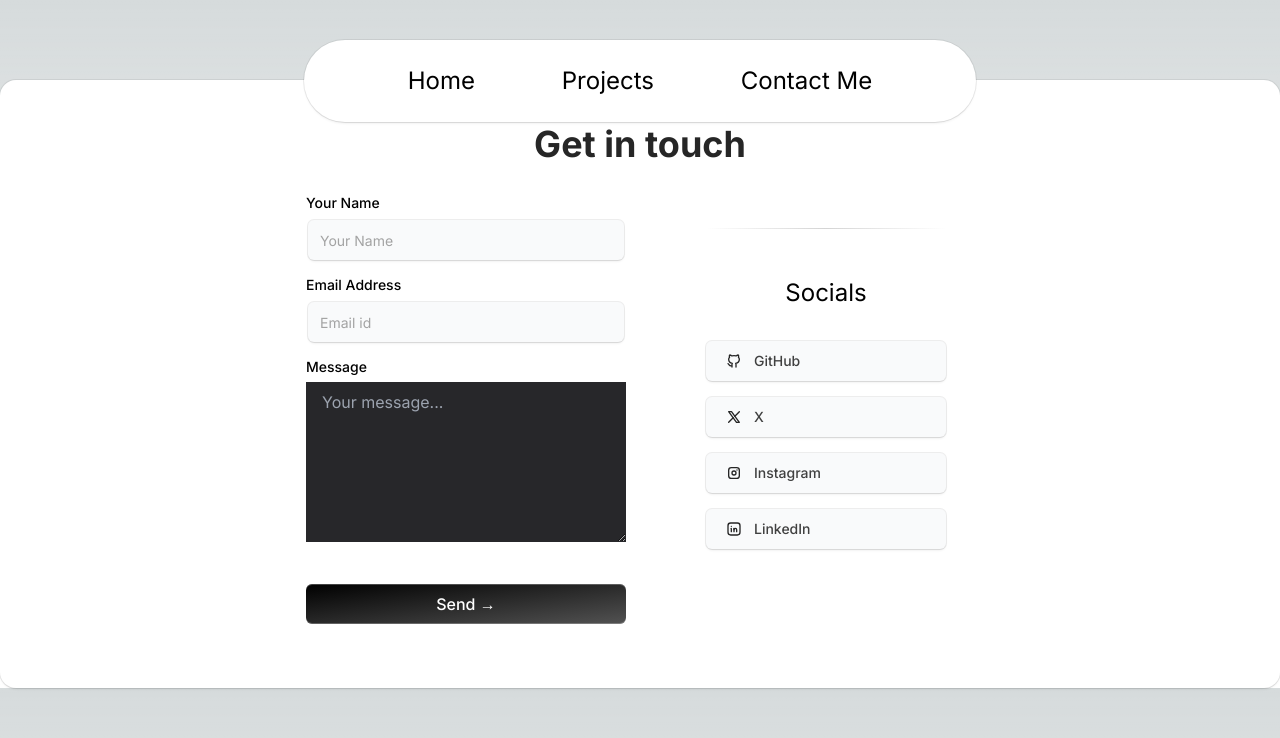
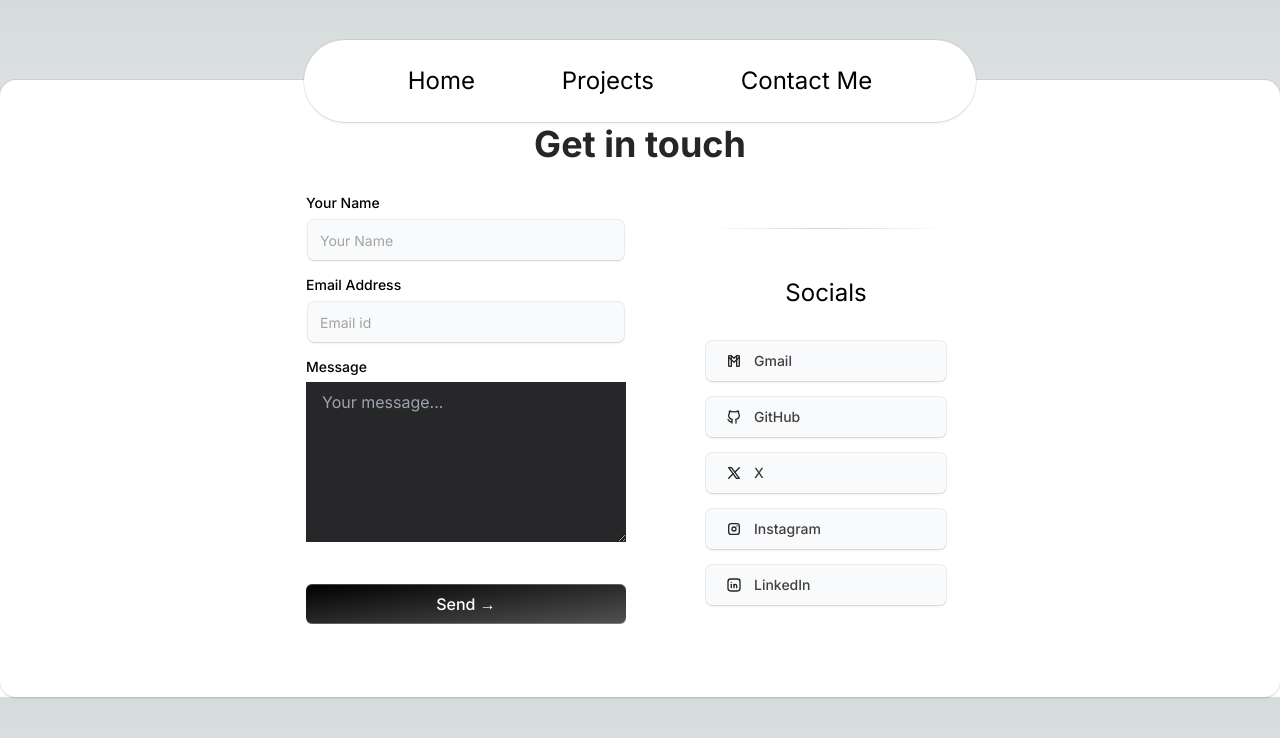
Before and after one commit to ParagGhatage/Portfolio, a Next.js app: page /contact-me in a window 1280 px wide. Shown: the top 738 px of the page. Built offline with nearby package versions, Linux system fonts and the light colour scheme.

Commit message:
mailto link

```diff
--- a/src/components/ContactMe.tsx
+++ b/src/components/ContactMe.tsx
@@ -99,7 +99,17 @@ export function ContactMe() {
         <div className="text-center m-4 text-2xl ">
             Socials
         </div>
-
+        <Link href="mailto:thunderwolf.dev@gmail.com?subject=Hello%20there">
+          <div
+            className=" relative group/btn flex space-x-2 items-center justify-start px-4 w-full text-black rounded-md h-10 font-medium shadow-input bg-gray-50 dark:bg-zinc-900 dark:shadow-[0px_0px_1px_1px_var(--neutral-800)]"
+          >
+            <IconBrandGmail className="h-4  text-neutral-800 dark:text-neutral-300" />
+            <span className="text-neutral-700 dark:text-neutral-300 text-sm text-center">
+              Gmail
+            </span>
+            <BottomGradient />
+          </div>
+          </Link>
 
         <Link href="https://github.com/ParagGhatage">
           <div
```
